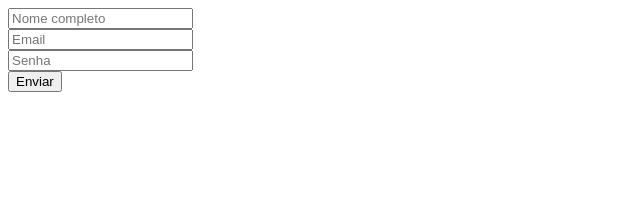
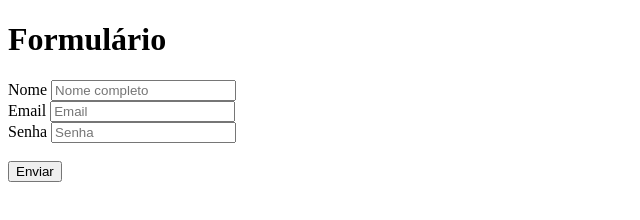
Before and after one commit to ricardopadetti/curso_ebac_frontend, a plain HTML site: page index.html in a window 1280 px wide. Shown: the whole page, without its empty margins (0-640 px from the left). Drawn offline with Linux system fonts and the light colour scheme.

Commit message:
atualização nomes

```diff
--- a/index.html
+++ b/index.html
@@ -7,10 +7,15 @@
     <title>Exercício formulário</title>
 </head>
 <body>
+    <h1>Formulário</h1>
     <form>
-        <input type="text" placeholder="Nome completo" /> <br />
-        <input type="email" placeholder="Email" /> <br />
-        <input type="password" placeholder="Senha" /> <br />
+        <label for="nome">Nome</label>
+        <input type="text" placeholder="Nome completo" id="nome" /> <br />
+        <label for="email">Email</label>
+        <input type="email" placeholder="Email" id="email" /> <br />
+        <label for=senha>Senha</label>
+        <input type="password" placeholder="Senha" id="senha" /> <br />
+        <br/>
         <button type="reset">Enviar</button>
     </form>
 </body>
```
